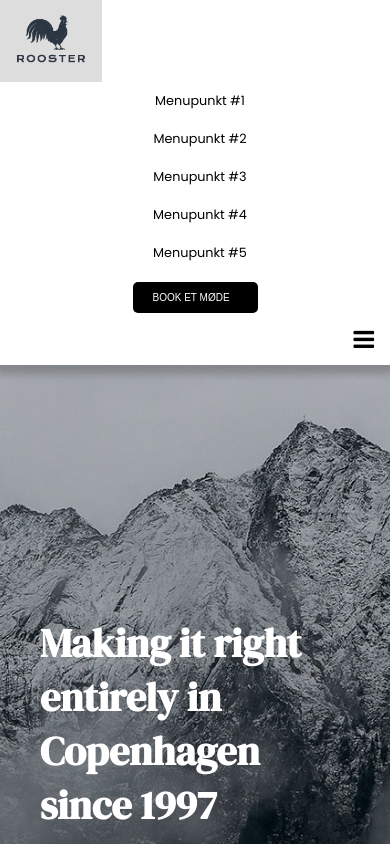
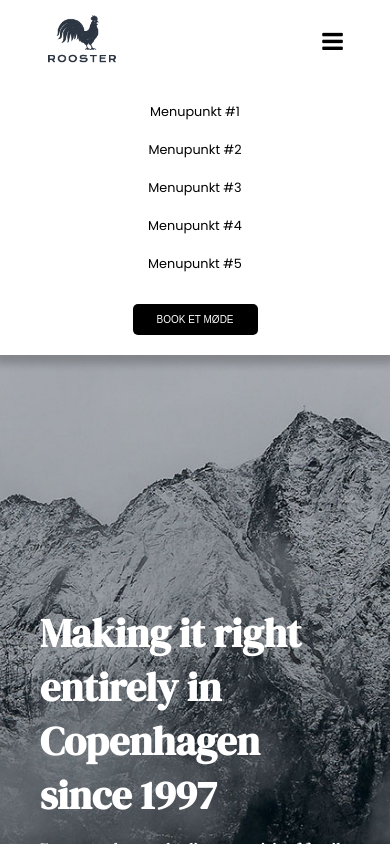
Before and after one commit to Nilleren1/rooster_assignment, a plain HTML site: page index.html in a window 390 px wide. Both pictures are taken after a click on the link 332 px from the left and 56 px from the top of the page. Drawn offline with Linux system fonts and the light colour scheme.

Commit message:
refactor navbar structure and styles for improved mobile responsiveness and layout

```diff
--- a/index.html
+++ b/index.html
@@ -16,18 +16,23 @@
 
 <body>
     <header class="navbar" id="navbar">
-        <a href="#home" class="logo"><img src="/img/rooster-logo.png" alt="Rooster Logo"></a>
+        <div id="mobilnav">
+            <a href="#home" class="logo"><img src="/img/rooster-logo.png" alt="Rooster Logo"></a>
+
+            <a href="javascript:void(0);" class="icon" style="margin-top: auto; margin-bottom: auto;" onclick="burgerMenu()">
+                <i class="fa fa-bars"></i>
+            </a>
+        </div>
         <div class="center menu-option">
-            <a href="#Menupunkt1">Menupunkt #1</a>
-            <a href="#Menupunkt2">Menupunkt #2</a>
-            <a href="#Menupunkt3">Menupunkt #3</a>
-            <a href="#Menupunkt4">Menupunkt #4</a>
-            <a href="#Menupunkt5">Menupunkt #5</a>
+            <ul>
+                <li><a href="#Menupunkt1">Menupunkt #1</a></li>
+                <li><a href="#Menupunkt2">Menupunkt #2</a></li>
+                <li><a href="#Menupunkt3">Menupunkt #3</a></li>
+                <li><a href="#Menupunkt4">Menupunkt #4</a></li>
+                <li><a href="#Menupunkt5">Menupunkt #5</a></li>
+            </ul>
         </div>
         <button class="black-btn nav-btn">BOOK ET MØDE</button>
-        <a href="javascript:void(0);" class="icon" onclick="burgerMenu()">
-            <i class="fa fa-bars"></i>
-        </a>
     </header>
     <main>
         <section class="section-bg">
--- a/styles.css
+++ b/styles.css
@@ -21,7 +21,7 @@ body {
   border-radius: 5px;
   color: #ffffff;
   cursor: pointer;
-  padding: 8px 20px;
+  padding: 10px 20px;
   font-size: x-small;
   max-width: 125px;
 }
@@ -35,6 +35,8 @@ button:hover {
   justify-content: center;
   text-align: center;
 }
+
+
 
 .column {
   flex: 1;
@@ -196,6 +198,7 @@ input {
 
 .navbar .logo img {
   max-width: 80px;
+
   height: auto;
   flex: 1;
 }
@@ -214,7 +217,6 @@ input {
   color: #000000;
   font-size: 0.8rem;
   padding: 14px 16px;
-  text-align: center;
   text-decoration: none;
 }
 
@@ -238,7 +240,8 @@ input {
   background-color: rgba(0, 0, 0, 0.15);
   border-radius: 8px;
   font-size: 2.5rem;
-  font-weight: bold;
+  font-weight: normal;
+  font-family: 'DM Serif Display', serif;
   top: 50%;
   left: 50%;
   transform: translate(-50%, -50%);
@@ -255,6 +258,7 @@ input {
 p, ul {
   font-family: 'poppins', sans-serif;
   font-size: 0.7rem;
+  max-width: 600px;
 }
 
 .row {
@@ -295,7 +299,7 @@ p, ul {
   flex-direction: column;
   padding: 20px;
   text-align: center;
-  padding: 50px 0 70px 0;
+  padding: 10% 0;
 }
 
 .social-icons a {
@@ -328,6 +332,7 @@ p, ul {
   font-family: 'DM Serif Display', serif;
   font-size: 2.5rem;
   margin-bottom: 10px;
+  font-weight:300;
 }
 
 .text-side p {
@@ -358,6 +363,18 @@ p, ul {
   color: #ffffff;
 }
 
+.center ul {
+  padding: 0;
+  display: flex;
+  flex-direction: row;
+  width: 100%;
+  justify-content: center;
+}
+
+.center li {
+  list-style: none;
+}
+
 @media screen and (max-width: 706px) {
   .navbar {
     display: flex;
@@ -374,7 +391,6 @@ p, ul {
   .navbar.responsive {
     flex-direction: column;
     align-items: flex-start;
-    padding: 0;
   }
 
   .navbar a.icon {
@@ -392,7 +408,6 @@ p, ul {
 
   .navbar.responsive .center a {
     display: block;
-    width: 100%;
     text-align: center;
     padding: 10px 5px;
   }
@@ -400,13 +415,24 @@ p, ul {
   .navbar.responsive .black-btn {
     display: block;
     width: 100%;
-    text-align: left;
     padding: 10px 20px;
     margin-top: 10px;
+    margin-bottom: 20px;
+    text-align: center;
   }
 
   .navbar a.logo img {
     max-width: 70px;
+    background-color: transparent;
+  }
+
+  #mobilnav {
+    display: flex;
+    justify-content: space-between; width: 100%;
+  }
+
+  .center ul {
+    flex-direction: column;
   }
 }
 
@@ -444,9 +470,14 @@ p, ul {
     height: 50%;
   }
 
-  .overlay-text {
-    font-size: 1.5rem;
-  }
+    .row {
+      flex-direction: column;
+    }
+
+    .contact-section .column {
+      width: 100%;
+      padding: 5px;
+    }
 
   .footer {
     flex-direction: column;
```
